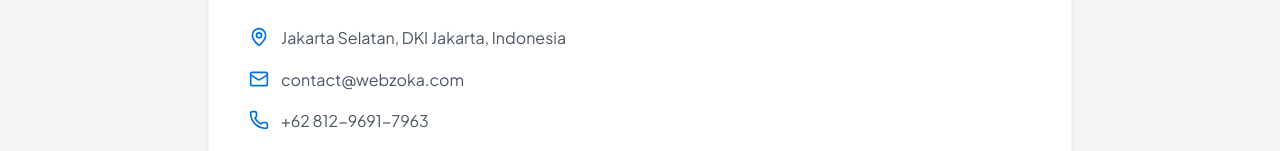
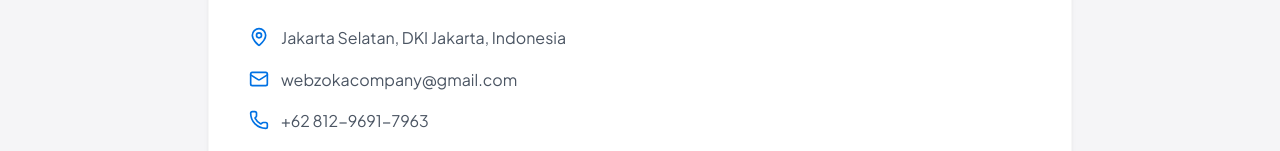
Before and after one commit to RiGi26/ja-landingpage-platform, a Next.js app: page /tentang-kami in a window 1280 px wide. Shown: the part 971-1122 px from the top of the page. Built offline with nearby package versions, Linux system fonts and the light colour scheme; no server answers.

Commit message:
fix: align public payment and contact wording

```diff
--- a/app/pricing/PricingPageClient.tsx
+++ b/app/pricing/PricingPageClient.tsx
@@ -146,10 +146,10 @@ const PLATFORMS: { id: string; name: string; subtitle: string; icon: LucideIcon;
       {
         tier: 'Trial', price: 0, isTrial: true, cta: 'Mulai Trial 14 Hari',
         desc: 'Coba semua fitur paket Pro, 14 hari penuh.',
-        feat: ['Semua fitur paket Pro', 'GPS live tracking', 'Rental self-drive', 'Pembayaran online', 'Notif WA otomatis', 'Tanpa kartu kredit'],
+        feat: ['Semua fitur paket Pro', 'GPS live tracking', 'Rental self-drive', 'Pembayaran online (bergantung kesiapan & aktivasi)', 'Notif WA otomatis', 'Tanpa kartu kredit'],
       },
       { tier: 'Starter', price: 149000, priceYearly: 1490000, desc: 'Untuk armada kecil yang baru mulai.', feat: ['Armada + reminder servis', 'Rute & jadwal', 'Booking + bayar manual', 'E-ticket & invoice PDF', 'Driver roster + rating'] },
-      { tier: 'Growth', price: 399000, priceYearly: 3990000, desc: 'Untuk rental yang sibuk.', feat: ['Semua Starter', 'Pembayaran online (Midtrans)', 'Notifikasi WhatsApp', 'Laporan & analitik'], popular: true },
+      { tier: 'Growth', price: 399000, priceYearly: 3990000, desc: 'Untuk rental yang sibuk.', feat: ['Semua Starter', 'Pembayaran online (bergantung kesiapan & aktivasi)', 'Notifikasi WhatsApp', 'Laporan & analitik'], popular: true },
       { tier: 'Pro', price: 799000, priceYearly: 7990000, desc: 'Untuk operator yang terintegrasi penuh.', feat: ['Semua Growth', 'GPS live tracking', 'Rental self-drive (deposit)', 'Priority support'] },
     ],
     // Gating per-tier ditegakkan server (Travel — page guard + API guard).
@@ -162,7 +162,7 @@ const PLATFORMS: { id: string; name: string; subtitle: string; icon: LucideIcon;
         { label: 'Booking + konfirmasi bayar manual', tiers: [true, true, true] },
         { label: 'E-ticket & invoice PDF (QR)', tiers: [true, true, true] },
         { label: 'Driver roster + rating', tiers: [true, true, true] },
-        { label: 'Pembayaran online (Midtrans)', tiers: [false, true, true] },
+        { label: 'Pembayaran online (bergantung kesiapan & aktivasi)', tiers: [false, true, true] },
         { label: 'Notifikasi WhatsApp otomatis', tiers: [false, true, true] },
         { label: 'Laporan & analitik', tiers: [false, true, true] },
         { label: 'GPS live tracking', tiers: [false, false, true] },
--- a/app/tentang-kami/page.tsx
+++ b/app/tentang-kami/page.tsx
@@ -72,7 +72,7 @@ export default function TentangKamiPage() {
             </li>
             <li className="flex items-start gap-3">
               <Mail size={20} className="text-[#0071E3] shrink-0 mt-0.5" />
-              <a href="mailto:contact@webzoka.com" className="hover:text-[#0071E3] transition-colors">contact@webzoka.com</a>
+              <a href="mailto:webzokacompany@gmail.com" className="hover:text-[#0071E3] transition-colors">webzokacompany@gmail.com</a>
             </li>
             <li className="flex items-start gap-3">
               <Phone size={20} className="text-[#0071E3] shrink-0 mt-0.5" />
```
